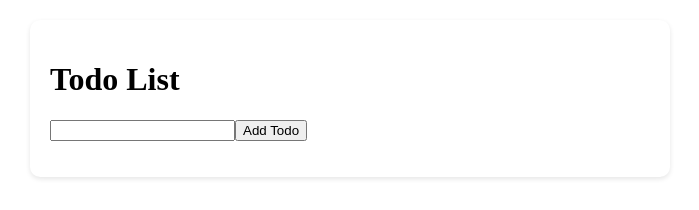
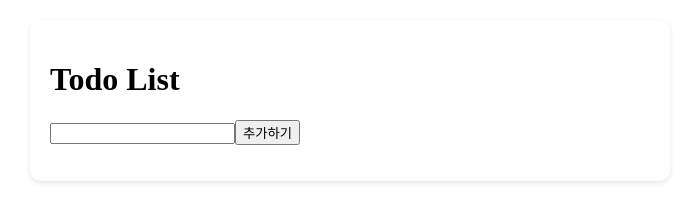
Before and after one commit to Dongwhee-1/lion_todo, a Next.js app: page / in a window 1280 px wide. Shown: the top 210 px of the page, without its empty margins (290-989 px from the left). Built offline with nearby package versions, Linux system fonts and the light colour scheme.

Commit message:
sy.second

```diff
--- a/src/components/TodoList.js
+++ b/src/components/TodoList.js
@@ -76,7 +76,7 @@ const TodoList = () => {
                    border border-blue-500 rounded hover:bg-white hover:text-blue-500"
         onClick={addTodo}
       >
-        Add Todo
+        추가하기
       </button>
       {/* 할 일 목록을 렌더링합니다. */}
       <ul>
```
